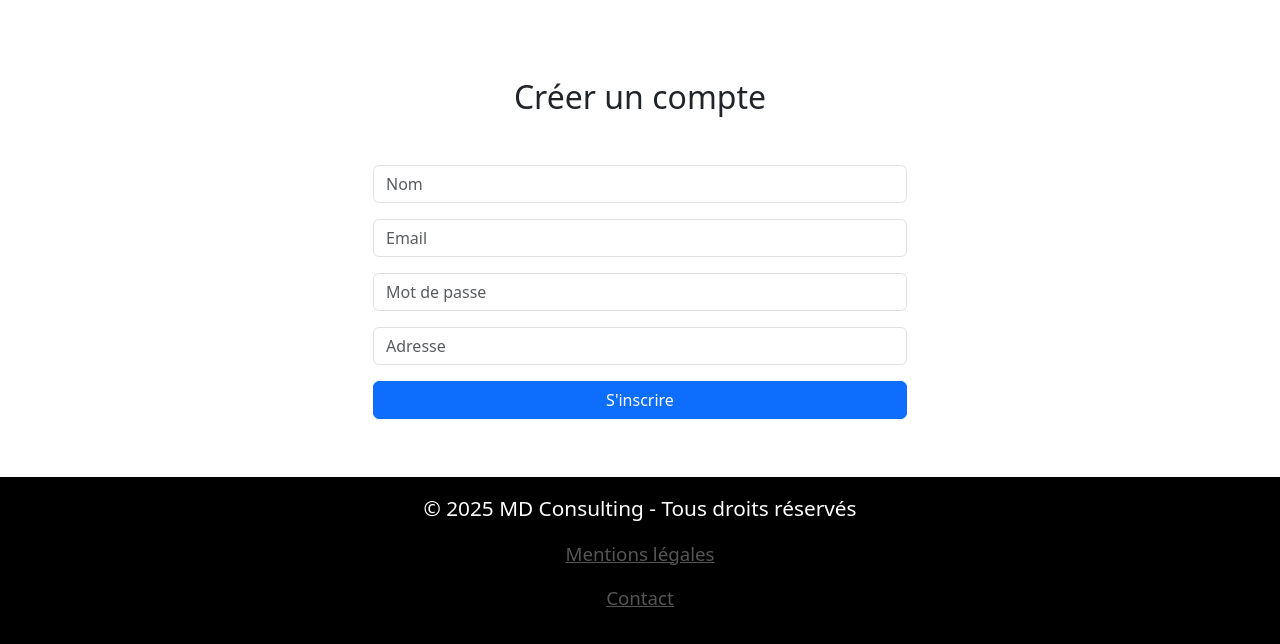
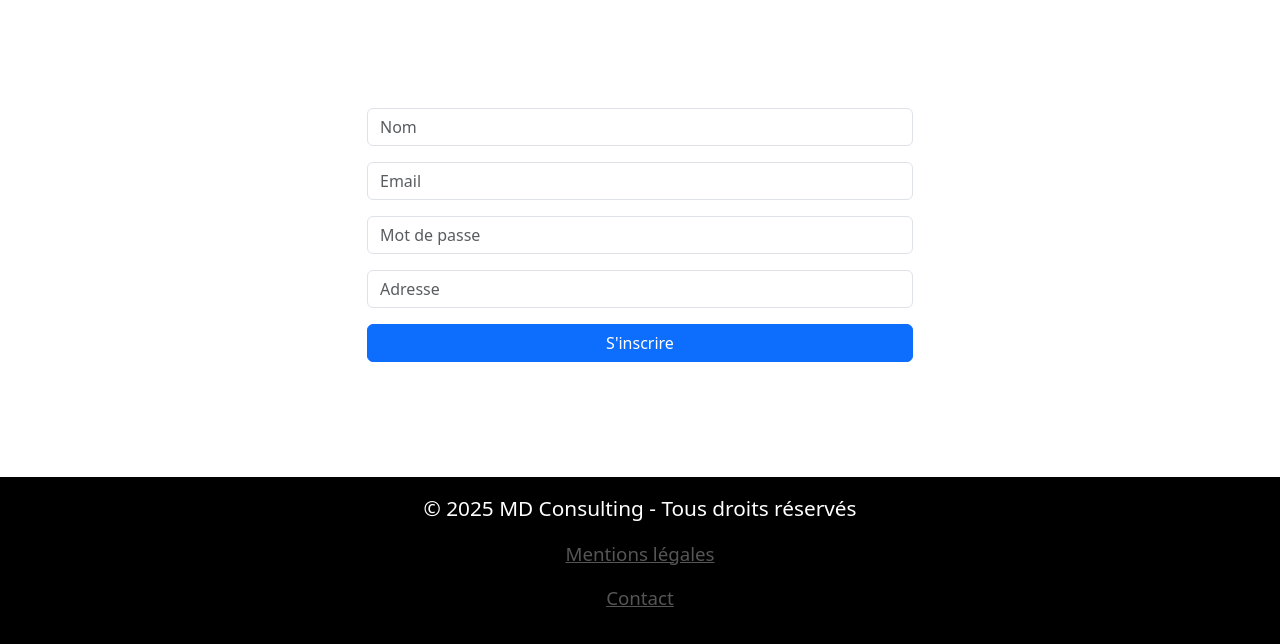
Before and after one commit to Peyroche/mon_projet1, a Flask app: page /signup in a window 1280 px wide. Shown: the part 156-800 px from the top of the page. Run offline with Flask 3, Linux system fonts and the light colour scheme; parts of the project's set-up code (start-up, migrations or seed data) failed here and were passed over.

Commit message:
modification signup.html

```diff
--- a/templates/signup.html
+++ b/templates/signup.html
@@ -3,17 +3,8 @@
 {% block title %}MD Consulting{% endblock %}
 
 {% block content %}
-<div class="container mt-5">
-    <h2 class="text-center mb-4">Créer un compte</h2>
 
-    {% with messages = get_flashed_messages(with_categories=true) %}
-      {% if messages %}
-        {% for category, message in messages %}
-          <div class="alert alert-{{ category }} flash-message">{{ message }}</div>
-        {% endfor %}
-      {% endif %}
-    {% endwith %}
-
+<main>
 <div class="container mt-5">
   <div class="row justify-content-center">
     <div class="col-md-6">
@@ -32,4 +23,5 @@
 </div>
 
 </div>
+</main>
 {% endblock %}
```
